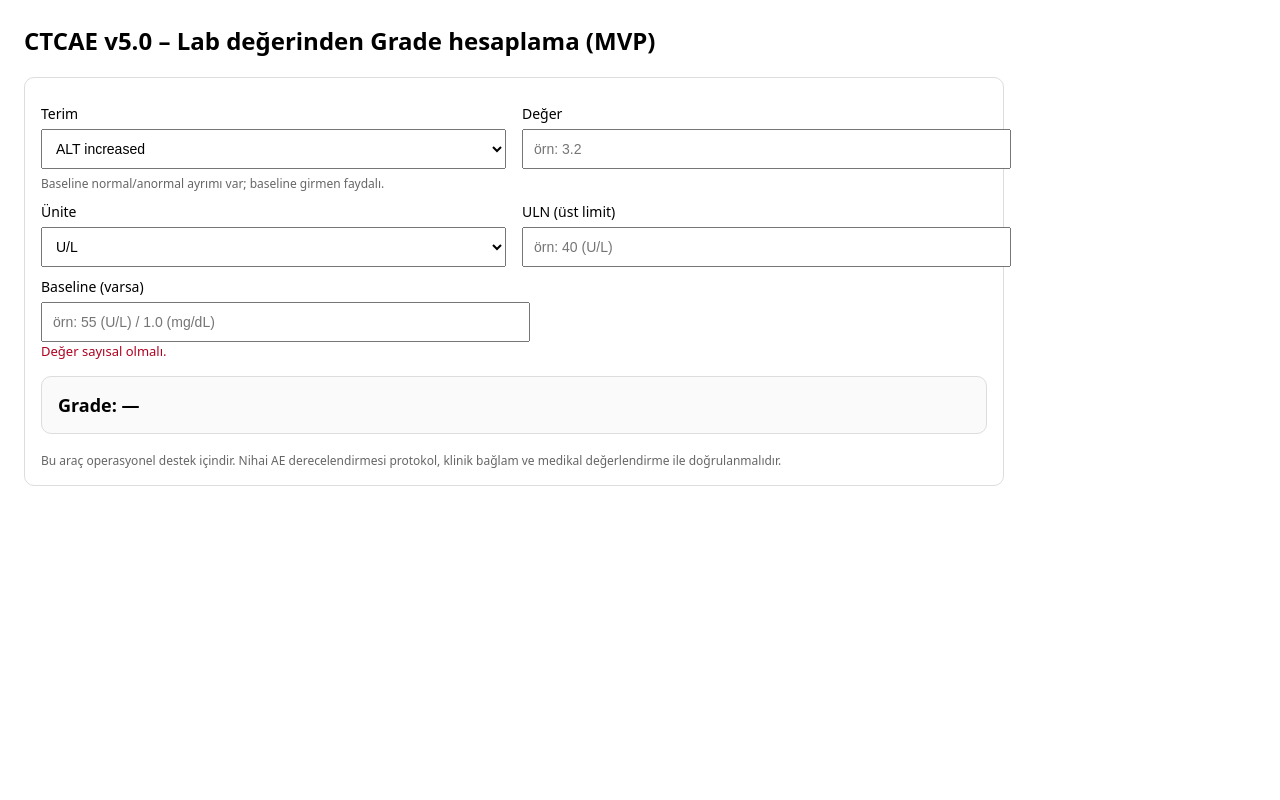
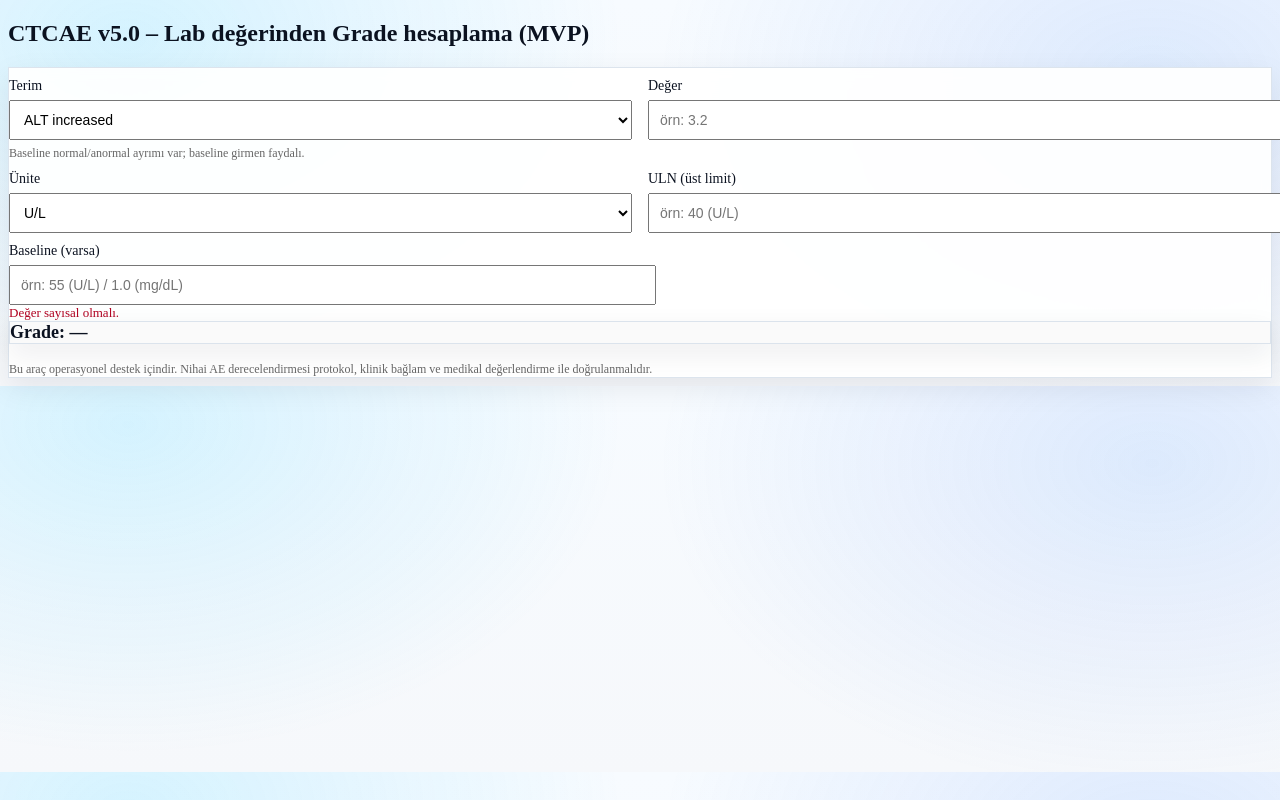
Before and after one commit to nicexpro-design/ctcae-lab-grader, a plain HTML site: page index.html in a window 1280 px wide. Drawn offline with Linux system fonts and the light colour scheme.

Commit message:
index.html

```diff
--- a/index.html
+++ b/index.html
@@ -5,11 +5,21 @@
   <meta name="viewport" content="width=device-width,initial-scale=1" />
   <title>CTCAE v5.0 Lab Grader (MVP)</title>
   <style>
-    body { font-family: system-ui, -apple-system, Segoe UI, Roboto, Arial, sans-serif; margin: 24px; max-width: 980px; }
+    body{
+  background: radial-gradient(900px 600px at 10% 10%, rgba(34,197,255,.16), transparent 55%),
+              radial-gradient(900px 600px at 90% 20%, rgba(59,130,246,.14), transparent 55%),
+              linear-gradient(180deg, #f7fbff 0%, #f6f8fb 100%);
+  color: #0b1220;
+}
     .row { display: grid; grid-template-columns: 1fr 1fr; gap: 16px; }
     label { display:block; font-size: 14px; margin: 10px 0 6px; }
     input, select { width: 100%; padding: 10px; font-size: 14px; }
-    .card { border: 1px solid #ddd; border-radius: 10px; padding: 16px; margin-top: 16px; }
+    .card{
+  background: rgba(255,255,255,.92);
+  border: 1px solid rgba(217,225,236,.9);
+  backdrop-filter: blur(6px);
+  box-shadow: 0 10px 28px rgba(11,18,32,.08);
+}
     .out { font-size: 18px; font-weight: 700; }
     .muted { color:#555; font-size: 13px; line-height: 1.45; }
     .pill { display:inline-block; padding: 2px 10px; border: 1px solid #ccc; border-radius: 999px; font-size: 12px; margin-left: 8px; }
```
